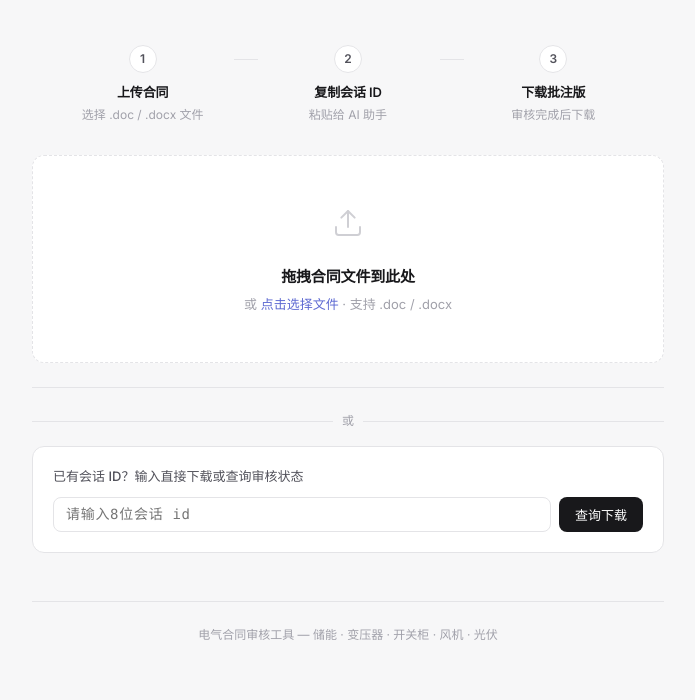
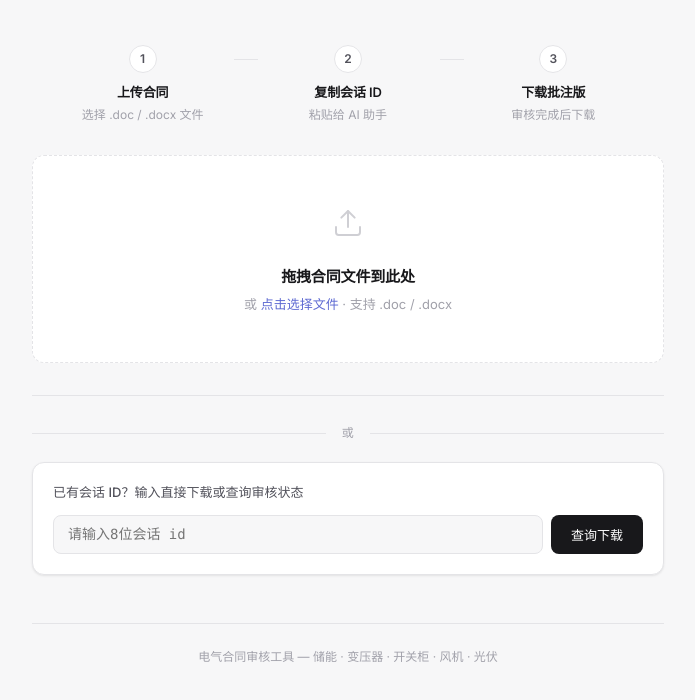
Before and after one commit to wangliqun2-max/electrical-contract-review-mcp, a plain HTML site: page frontend/index.html in a window 1280 px wide. Shown: the part 194-894 px from the top of the page, without its empty margins (292-987 px from the left). Drawn offline with Linux system fonts and the light colour scheme; files that its build step writes are made by us from their sources.

Commit message:
style: polish retrieve box aesthetics and add cache busting to style.css

```diff
--- a/frontend/index.html
+++ b/frontend/index.html
@@ -8,7 +8,7 @@
   <link rel="preconnect" href="https://fonts.googleapis.com">
   <link rel="preconnect" href="https://fonts.gstatic.com" crossorigin>
   <link href="https://fonts.googleapis.com/css2?family=Inter:wght@400;500;600&display=swap" rel="stylesheet">
-  <link rel="stylesheet" href="/static/style.css">
+  <link rel="stylesheet" href="/static/style.css?v=1.1">
 </head>
 <body>
 
--- a/frontend/style.css
+++ b/frontend/style.css
@@ -666,9 +666,9 @@ body {
 
 /* ── Retrieve Session ────────────────────────────── */
 .retrieve-container {
-  margin-top: 1.5rem;
+  margin-top: 2rem;
   border-top: 1px solid var(--border);
-  padding-top: 1.5rem;
+  padding-top: 1.75rem;
   animation: fadeIn 0.5s ease 0.15s both;
 }
 
@@ -678,7 +678,10 @@ body {
   text-align: center;
   color: var(--text-tertiary);
   font-size: 0.75rem;
-  margin-bottom: 1rem;
+  font-weight: 500;
+  text-transform: uppercase;
+  letter-spacing: 0.05em;
+  margin-bottom: 1.25rem;
 }
 
 .retrieve-divider::before,
@@ -688,12 +691,12 @@ body {
   border-bottom: 1px solid var(--border);
 }
 
-.retrieve-divider:not(:empty)::before {
-  margin-right: .75em;
+.retrieve-divider::before {
+  margin-right: 1rem;
 }
 
-.retrieve-divider:not(:empty)::after {
-  margin-left: .75em;
+.retrieve-divider::after {
+  margin-left: 1rem;
 }
 
 .retrieve-box {
@@ -701,7 +704,13 @@ body {
   border: 1px solid var(--border);
   border-radius: var(--radius-lg);
   padding: 1.25rem;
+  box-shadow: var(--shadow-sm);
+  transition: border-color var(--transition);
   text-align: left;
+}
+
+.retrieve-box:hover {
+  border-color: var(--border-hover);
 }
 
 .retrieve-box label {
@@ -709,7 +718,7 @@ body {
   font-size: 0.8125rem;
   font-weight: 500;
   color: var(--text-secondary);
-  margin-bottom: 0.625rem;
+  margin-bottom: 0.75rem;
 }
 
 .retrieve-input-group {
@@ -720,22 +729,25 @@ body {
 .retrieve-input-group input {
   flex: 1;
   min-width: 0;
-  padding: 0.5rem 0.75rem;
+  padding: 0.625rem 0.875rem;
   border: 1px solid var(--border);
   border-radius: var(--radius-md);
   font-family: var(--font-mono);
   font-size: 0.875rem;
-  letter-spacing: 0.05em;
+  color: var(--text-primary);
+  background: var(--bg-page);
   transition: all var(--transition);
 }
 
 .retrieve-input-group input:focus {
   outline: none;
-  border-color: var(--text-primary);
+  border-color: var(--accent);
+  background: var(--bg-white);
+  box-shadow: 0 0 0 2px var(--accent-light);
 }
 
 .retrieve-input-group button {
-  padding: 0.5rem 1rem;
+  padding: 0.625rem 1.25rem;
   border: none;
   border-radius: var(--radius-md);
   background: var(--text-primary);
@@ -752,6 +764,11 @@ body {
   background: #27272a;
 }
 
+.retrieve-input-group button:active {
+  background: #09090b;
+  transform: scale(0.98);
+}
+
 .retrieve-input-group button:disabled {
   opacity: 0.5;
   cursor: not-allowed;
@@ -759,11 +776,18 @@ body {
 
 .retrieve-error {
   display: none;
-  margin-top: 0.5rem;
+  margin-top: 0.625rem;
+  padding: 0.5rem 0.75rem;
+  background: rgba(229, 83, 75, 0.05);
+  border: 1px solid rgba(229, 83, 75, 0.1);
+  border-radius: var(--radius-sm);
   color: var(--danger);
   font-size: 0.75rem;
+  line-height: 1.4;
+  text-align: left;
 }
 
 .retrieve-error.visible {
   display: block;
+  animation: fadeIn 0.2s ease;
 }
```
